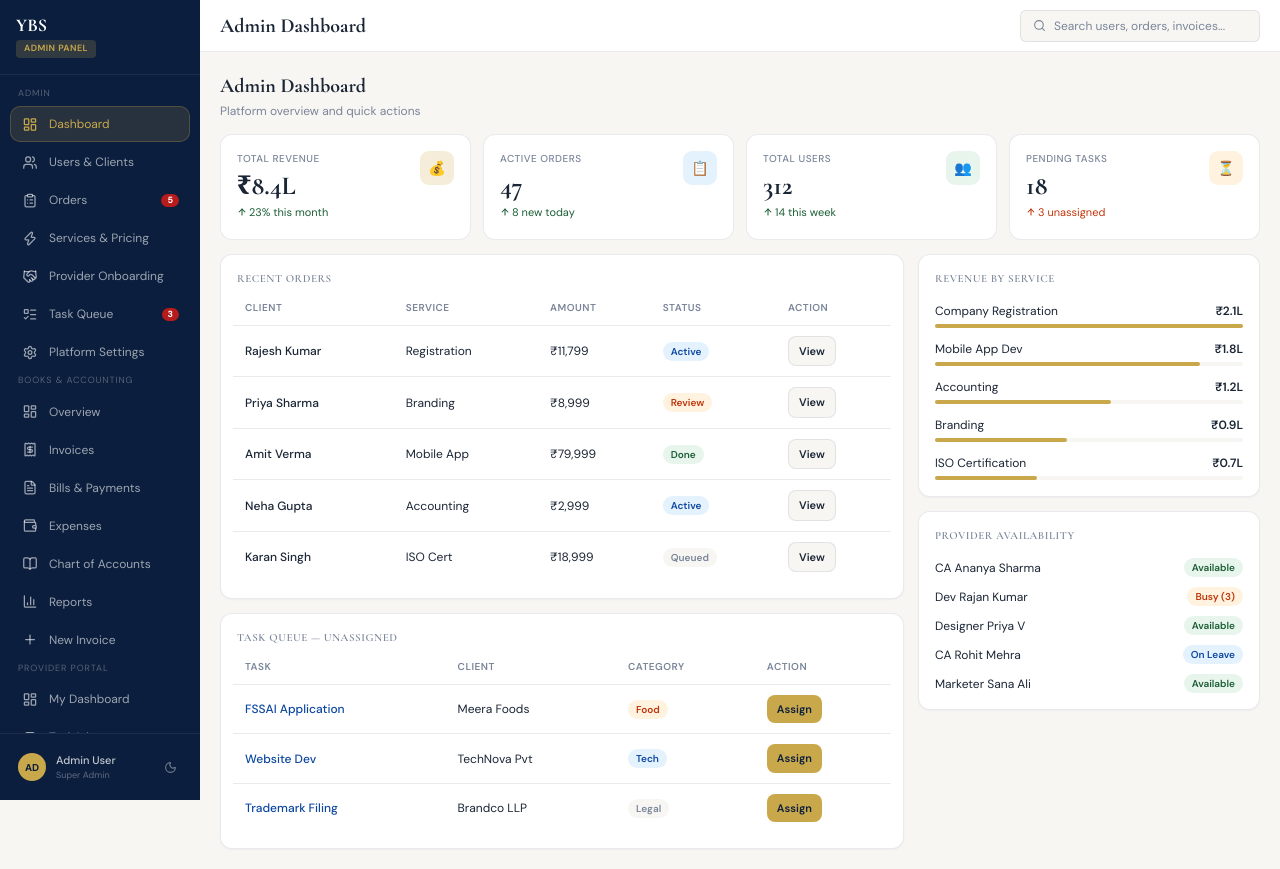
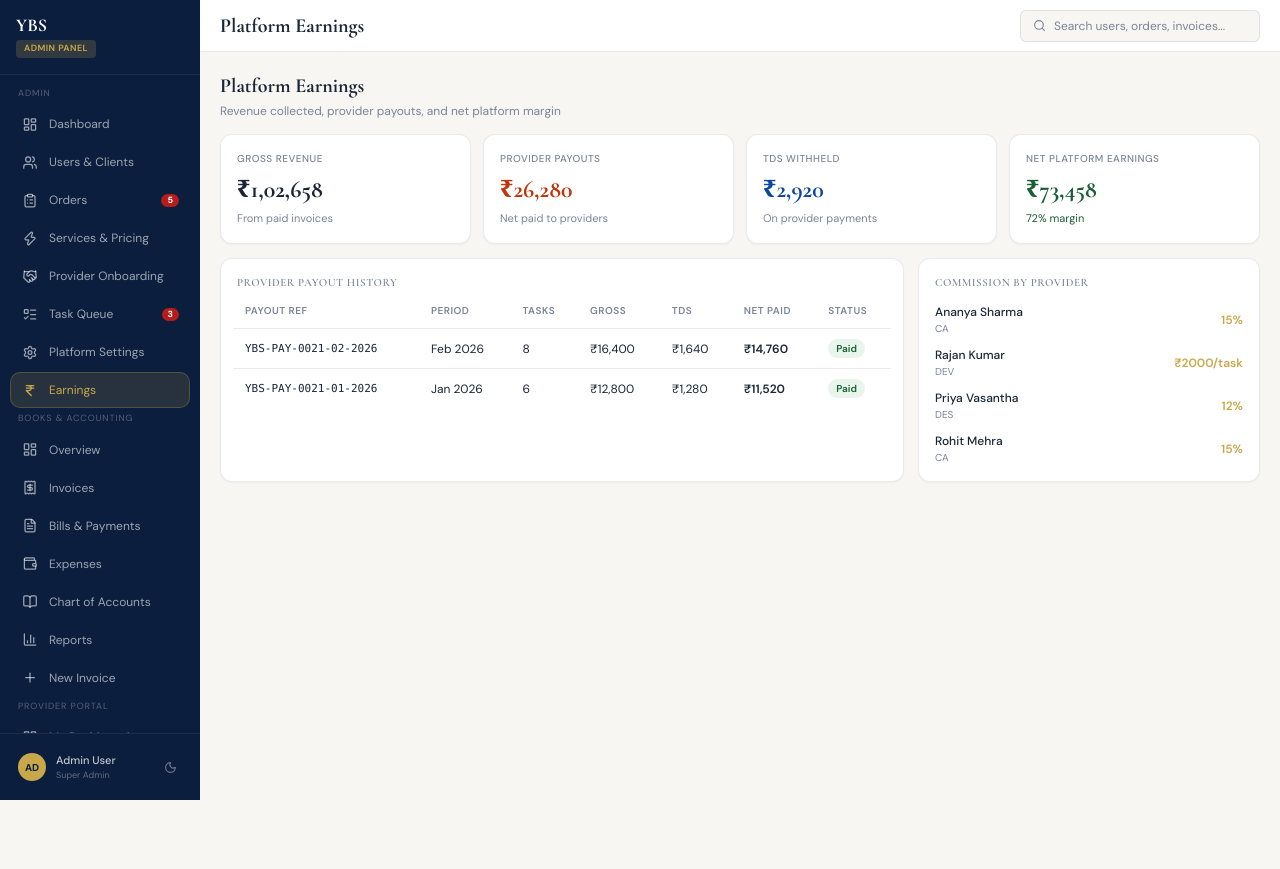
Before and after one commit to rabiya2511/dios-admin, a React (Vite) app: page /admin/earnings in a window 1280 px wide. Before the commit this address led to /admin/dashboard. After the commit the page ends 800 px from the top, so only its background shows below. Built offline with nearby package versions, Linux system fonts and the light colour scheme.

Commit message:
Add AdminEarnings page; update navigation and routes

```diff
--- a/src/constants/navigation.ts
+++ b/src/constants/navigation.ts
@@ -32,6 +32,7 @@ export const NAV_SECTIONS: NavSection[] = [
       { id: 'a-providers', label: 'Provider Onboarding  ', pageTitle: 'Service Providers', to: '/admin/providers', icon: Handshake, mode: 'admin' },
       { id: 'a-tasks', label: 'Task Queue', to: '/admin/tasks', icon: ListTodo, badge: 3, mode: 'admin' },
       { id: 'a-settings', label: 'Platform Settings', pageTitle: 'Platform Settings', to: '/admin/settings', icon: Settings, mode: 'admin' },
+      { id: 'a-earnings', label: 'Earnings', pageTitle: 'Platform Earnings', to: '/admin/earnings', icon: IndianRupee, mode: 'admin' },
     ],
   },
   {
--- /dev/null
+++ b/src/pages/admin/AdminEarnings.tsx
@@ -0,0 +1,99 @@
+import { Topbar } from '@/components/layout/Topbar';
+import { PageHeader } from '@/components/common/PageHeader';
+import { Card } from '@/components/common/Card';
+import { DataTable } from '@/components/common/DataTable';
+import { StatusBadge } from '@/components/common/StatusBadge';
+import { useInvoices } from '@/hooks/useInvoices';
+import { PROVIDER_PAYOUTS, ADMIN_PROVIDERS } from '@/constants/mockData';
+import type { ProviderPayout } from '@/types/domain';
+
+function fmtINR(n: number): string {
+  return `₹${n.toLocaleString('en-IN')}`;
+}
+
+export default function AdminEarnings() {
+  const { invoices } = useInvoices();
+
+  const grossRevenue = invoices.filter((i) => i.status === 'paid').reduce((sum, i) => sum + i.total, 0);
+  const totalPayouts = PROVIDER_PAYOUTS.reduce((sum, p) => sum + p.netPaid, 0);
+  const totalTds = PROVIDER_PAYOUTS.reduce((sum, p) => sum + p.tds, 0);
+  const netEarnings = grossRevenue - totalPayouts - totalTds;
+  const marginPercent = grossRevenue > 0 ? Math.round((netEarnings / grossRevenue) * 100) : 0;
+
+  return (
+    <div>
+      <Topbar />
+      <div className="p-5">
+        <PageHeader title="Platform Earnings" subtitle="Revenue collected, provider payouts, and net platform margin" />
+
+        <div className="mb-3.5 grid grid-cols-1 gap-3 sm:grid-cols-2 xl:grid-cols-4">
+          <Card>
+            <div className="text-[10px] font-medium uppercase tracking-wider text-text-muted">Gross Revenue</div>
+            <div className="mt-2 font-display text-2xl font-bold text-text-primary">{fmtINR(grossRevenue)}</div>
+            <div className="mt-1 text-[11px] text-text-muted">From paid invoices</div>
+          </Card>
+          <Card>
+            <div className="text-[10px] font-medium uppercase tracking-wider text-text-muted">Provider Payouts</div>
+            <div className="mt-2 font-display text-2xl font-bold text-warning">{fmtINR(totalPayouts)}</div>
+            <div className="mt-1 text-[11px] text-text-muted">Net paid to providers</div>
+          </Card>
+          <Card>
+            <div className="text-[10px] font-medium uppercase tracking-wider text-text-muted">TDS Withheld</div>
+            <div className="mt-2 font-display text-2xl font-bold text-info">{fmtINR(totalTds)}</div>
+            <div className="mt-1 text-[11px] text-text-muted">On provider payments</div>
+          </Card>
+          <Card>
+            <div className="text-[10px] font-medium uppercase tracking-wider text-text-muted">Net Platform Earnings</div>
+            <div className="mt-2 font-display text-2xl font-bold text-success">{fmtINR(netEarnings)}</div>
+            <div className="mt-1 text-[11px] text-success">{marginPercent}% margin</div>
+          </Card>
+        </div>
+
+        <div className="grid grid-cols-1 gap-3.5 xl:grid-cols-[2fr_1fr]">
+          <Card>
+            <h3 className="mb-3 text-[11px] font-semibold uppercase tracking-wider text-text-muted">
+              Provider Payout History
+            </h3>
+            <DataTable<ProviderPayout>
+              data={PROVIDER_PAYOUTS}
+              rowKey={(p) => p.id}
+              columns={[
+                { header: 'Payout Ref', render: (p) => <span className="font-mono text-[11px]">{p.payoutRef}</span> },
+                { header: 'Period', render: (p) => p.period },
+                { header: 'Tasks', render: (p) => p.taskCount },
+                { header: 'Gross', render: (p) => fmtINR(p.gross) },
+                { header: 'TDS', render: (p) => fmtINR(p.tds) },
+                { header: 'Net Paid', render: (p) => <span className="font-semibold">{fmtINR(p.netPaid)}</span> },
+                {
+                  header: 'Status',
+                  render: (p) => (
+                    <StatusBadge label={p.status === 'paid' ? 'Paid' : 'Pending'} tone={p.status === 'paid' ? 'green' : 'orange'} />
+                  ),
+                },
+              ]}
+            />
+          </Card>
+
+          <Card>
+            <h3 className="mb-3 text-[11px] font-semibold uppercase tracking-wider text-text-muted">
+              Commission by Provider
+            </h3>
+            <div className="flex flex-col gap-2.5">
+              {ADMIN_PROVIDERS.map((p) => (
+                <div key={p.id} className="flex items-center justify-between text-[12px]">
+                  <div>
+                    <div className="font-medium text-text-primary">{p.name}</div>
+                    <div className="text-[10px] text-text-muted">{p.role}</div>
+                  </div>
+                  <span className="font-semibold text-gold">
+                    {p.commissionType === 'percent' ? `${p.commissionValue}%` : `₹${p.commissionValue}/task`}
+                  </span>
+                </div>
+              ))}
+            </div>
+          </Card>
+        </div>
+      </div>
+    </div>
+  );
+}
--- a/src/routes/index.tsx
+++ b/src/routes/index.tsx
@@ -20,6 +20,7 @@ import TaskInbox from '@/pages/provider/TaskInbox';
 import ActiveTasks from '@/pages/provider/ActiveTasks';
 import CompletedTasks from '@/pages/provider/CompletedTasks';
 import Earnings from '@/pages/provider/Earnings';
+import AdminEarnings from '@/pages/admin/AdminEarnings';
 
 export const router = createBrowserRouter([
   {
@@ -33,6 +34,7 @@ export const router = createBrowserRouter([
       { path: '/admin/providers', element: <Providers /> },
       { path: '/admin/tasks', element: <TaskQueue /> },
       { path: '/admin/settings', element: <AdminSettings /> },
+      { path: '/admin/earnings', element: <AdminEarnings /> },
       { path: '/books/overview', element: <BooksOverview /> },
       { path: '/books/invoices', element: <Invoices /> },
       { path: '/books/invoices/new', element: <CreateInvoice /> },
```
